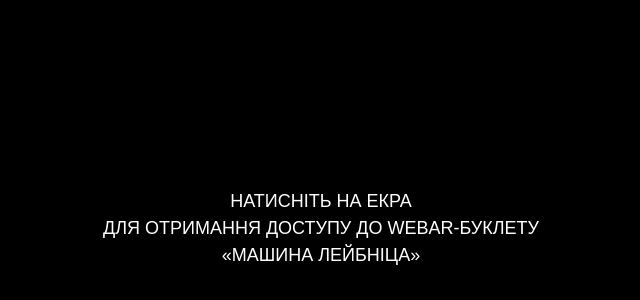
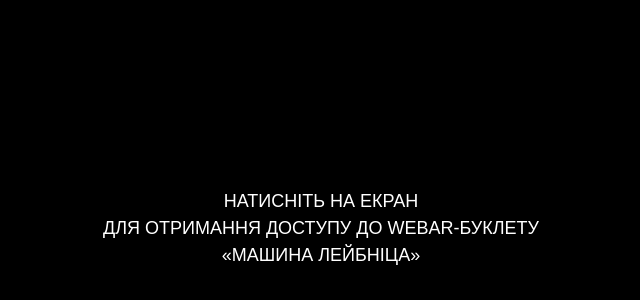
Before and after one commit to Vo1maR/Stepped-reckoner, a plain HTML site: page index.html in a window 1280 px wide. Shown: the part 172-472 px from the top of the page, 319-959 px from the left. Drawn offline with nearby package versions, Linux system fonts and the light colour scheme.

Commit message:
Changed by GitHub

```diff
--- a/index.html
+++ b/index.html
@@ -26,7 +26,7 @@
                 text-transform: uppercase; font-family: Arial, Helvetica, sans-serif; font-weight: 400; line-height: 1.5em; font-size: large; white-space: nowrap;
                 user-select: none; pointer-events: none;
             ">
-            Натисніть на екра
+            Натисніть на екран
             <br>
             для отримання доступу до WebAR-буклету
             <br>
```
